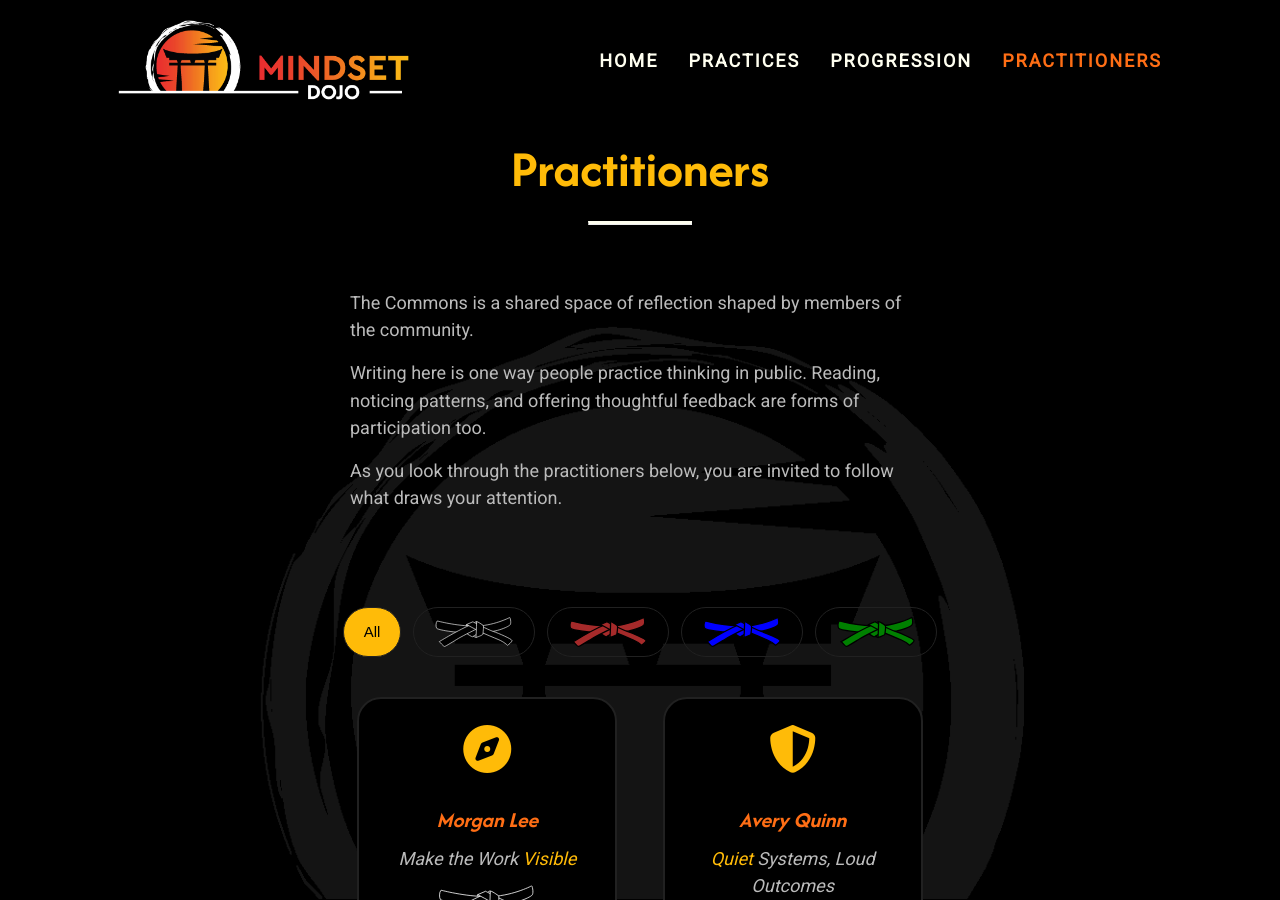
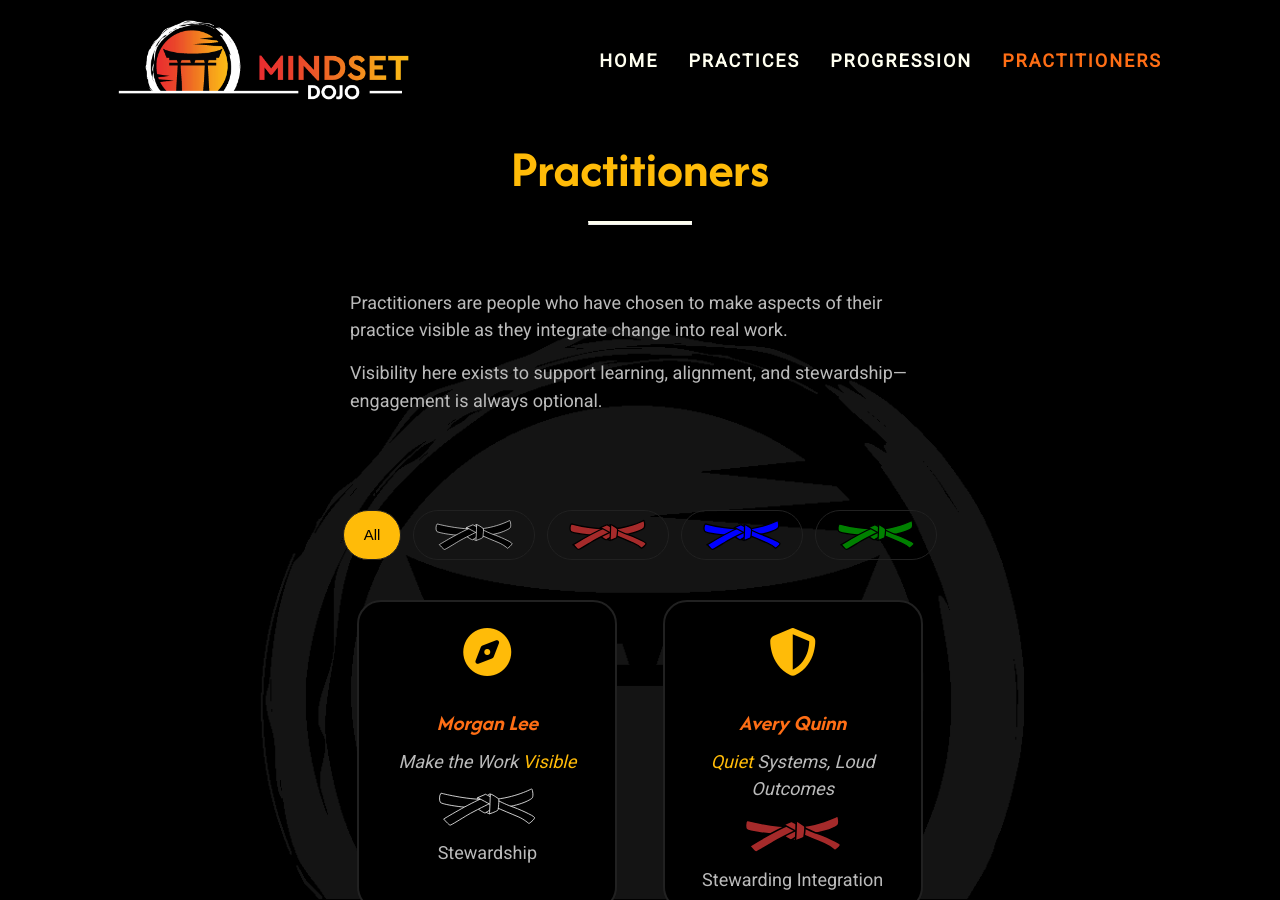
Before and after one commit to mindset-dojo/model, a Jekyll site: the page built from practitioners.md, in a window 1280 px wide and 900 px high. Built offline with Jekyll 4.4.1, drawn with Linux system fonts in a browser that asks for light colours.

Commit message:
refactor: practitioners copy

```diff
--- a/_data/sections/practitioners.yaml
+++ b/_data/sections/practitioners.yaml
@@ -3,11 +3,9 @@ title: Practitioners
 title_mark: Practitioners
 meta: null
 description: |
-  The Commons is a shared space of reflection shaped by members of the community.
+  Practitioners are people who have chosen to make aspects of their practice visible as they integrate change into real work.
 
-  Writing here is one way people practice thinking in public. Reading, noticing patterns, and offering thoughtful feedback are forms of participation too.
-
-  As you look through the practitioners below, you are invited to follow what draws your attention.
+  Visibility here exists to support learning, alignment, and stewardship—engagement is always optional.
 sections:
   - type: markdown
     data:
```
